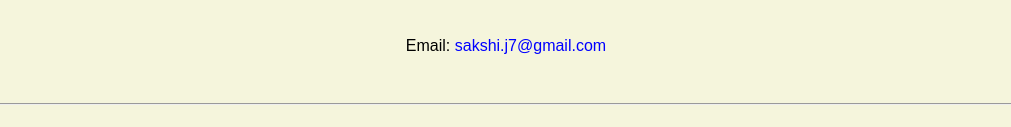
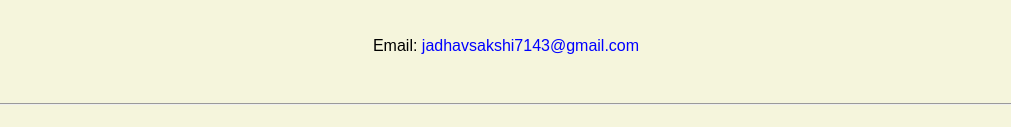
Before and after one commit to Me-Sakshi/Me-Sakshi.github.io, a plain HTML site: page index.html in a window 1280 px wide. Shown: the part 986-1113 px from the top of the page, without its empty margins (134-1145 px from the left). Drawn offline with Linux system fonts and the light colour scheme.

Commit message:
Update index.html

```diff
--- a/index.html
+++ b/index.html
@@ -25,7 +25,7 @@
      <p><a href="resume.html">My Resume</a> | <a href="https://github.com/Me-Sakshi">My GitHub</a></p>
      <h2>Contact</h2>
 
-    <p>Email: <a href="mailto:jadhavsakshi7143@gmail.com">sakshi.j7@gmail.com</a></p>
+    <p>Email: <a href="mailto:jadhavsakshi7143@gmail.com">jadhavsakshi7143@gmail.com</a></p>
   </body>
 
   <footer>
```
